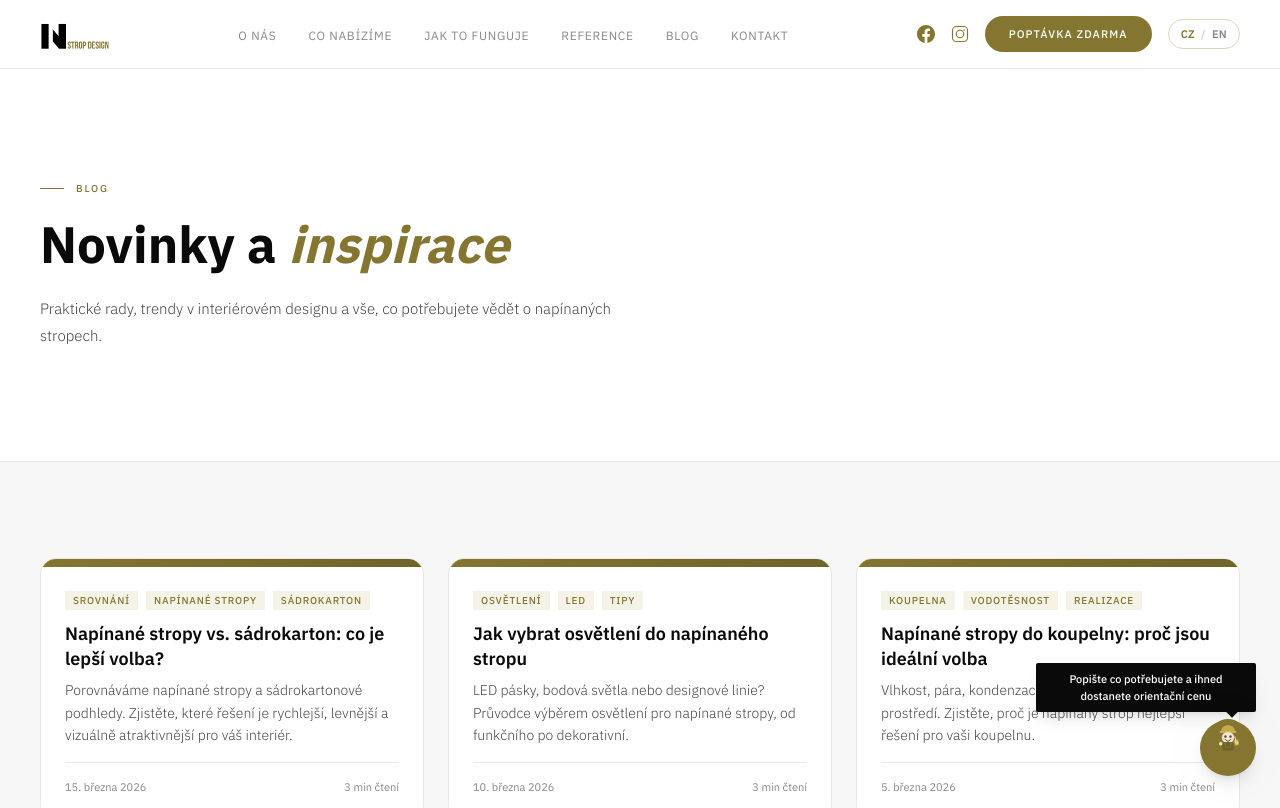
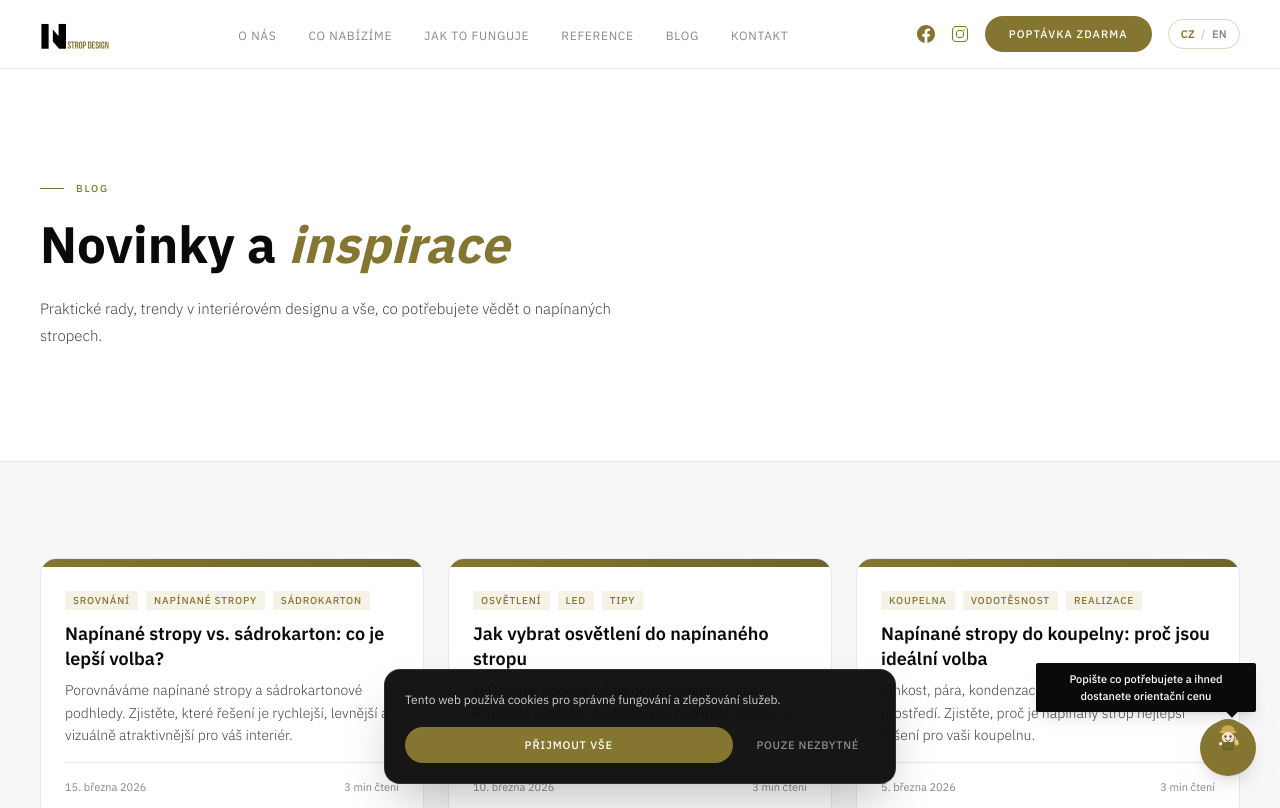
Before and after one commit to klimentjosef-netizen/stropdesign, a Next.js app: page /blog in a window 1280 px wide. Shown: the top 808 px of the page. Built offline with nearby package versions, Linux system fonts and the light colour scheme.

Commit message:
feat: cookie lišta — jednoduchá, nenápadná, Přijmout vše / Pouze nezbytné

```diff
--- a/src/app/layout.tsx
+++ b/src/app/layout.tsx
@@ -6,6 +6,7 @@ import Footer from "@/components/Footer";
 import JsonLd from "@/components/JsonLd";
 import AutoLocaleProvider from "@/components/AutoLocaleProvider";
 import ChatWidget from "@/components/ChatWidget";
+import CookieBanner from "@/components/CookieBanner";
 
 const ibmPlex = IBM_Plex_Sans({
   subsets: ["latin", "latin-ext"],
@@ -55,6 +56,7 @@ export default function RootLayout({
           <Footer />
         </AutoLocaleProvider>
         <ChatWidget />
+        <CookieBanner />
       </body>
     </html>
   );
--- /dev/null
+++ b/src/components/CookieBanner.tsx
@@ -0,0 +1,61 @@
+"use client";
+
+import { useState, useEffect } from "react";
+
+export default function CookieBanner() {
+  const [visible, setVisible] = useState(false);
+
+  useEffect(() => {
+    const consent = localStorage.getItem("cookie-consent");
+    if (!consent) {
+      const timer = setTimeout(() => setVisible(true), 1500);
+      return () => clearTimeout(timer);
+    }
+  }, []);
+
+  const accept = () => {
+    localStorage.setItem("cookie-consent", "all");
+    setVisible(false);
+  };
+
+  const decline = () => {
+    localStorage.setItem("cookie-consent", "necessary");
+    setVisible(false);
+  };
+
+  if (!visible) return null;
+
+  return (
+    <div
+      className="fixed bottom-0 left-0 right-0 z-[80] px-4 pb-4 pointer-events-none"
+      style={{ animation: "cookieSlideUp 0.4s cubic-bezier(0.16, 1, 0.3, 1) forwards" }}
+    >
+      <div className="max-w-lg mx-auto bg-dark/95 backdrop-blur-md text-white rounded-2xl shadow-2xl p-5 pointer-events-auto border border-white/10">
+        <p className="text-[12px] leading-[1.7] text-white/80 mb-4">
+          Tento web používá cookies pro správné fungování a zlepšování služeb.
+        </p>
+        <div className="flex gap-2">
+          <button
+            onClick={accept}
+            className="flex-1 bg-accent text-white text-[11px] font-medium tracking-[0.08em] uppercase py-2.5 rounded-full hover:bg-accent-hover transition-colors"
+          >
+            Přijmout vše
+          </button>
+          <button
+            onClick={decline}
+            className="px-4 py-2.5 text-white/50 text-[11px] font-medium tracking-[0.06em] uppercase hover:text-white/80 transition-colors"
+          >
+            Pouze nezbytné
+          </button>
+        </div>
+      </div>
+
+      <style jsx>{`
+        @keyframes cookieSlideUp {
+          from { opacity: 0; transform: translateY(20px); }
+          to { opacity: 1; transform: translateY(0); }
+        }
+      `}</style>
+    </div>
+  );
+}
```
